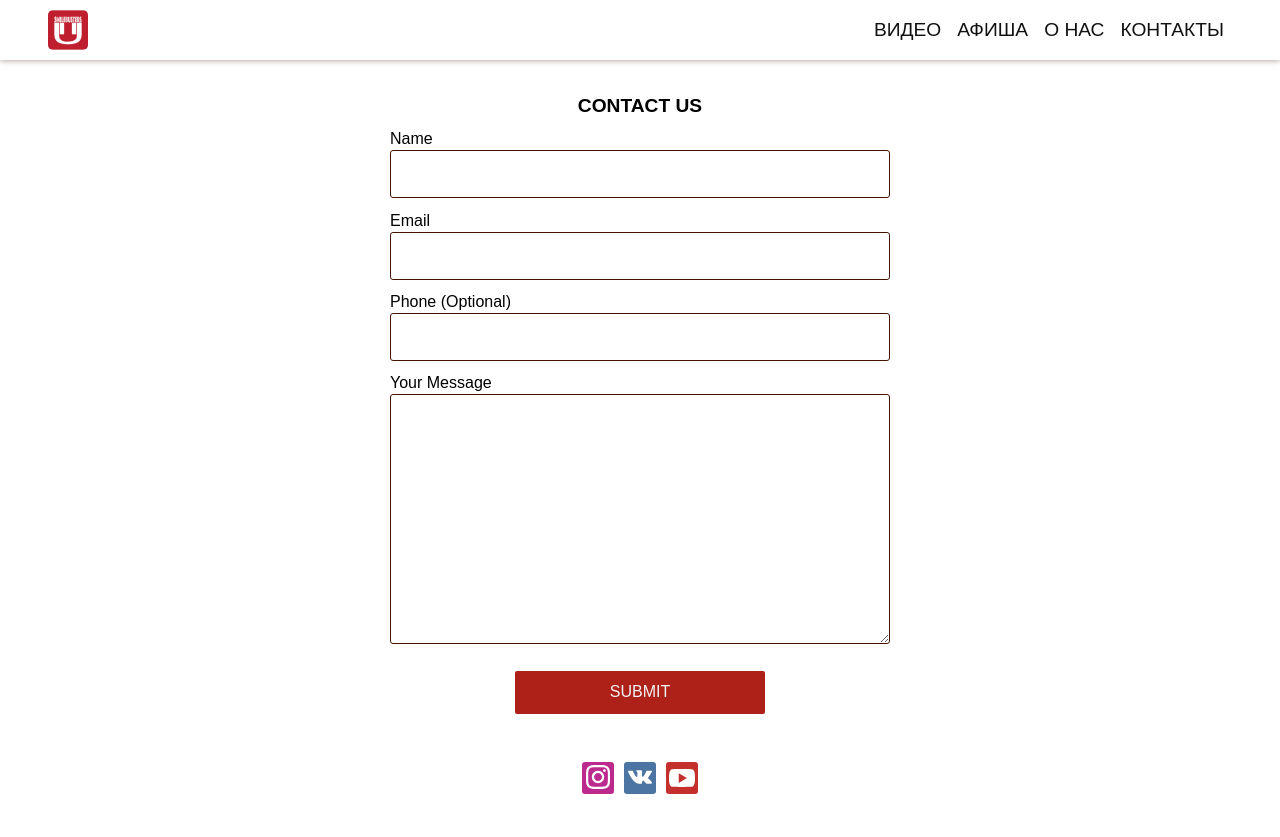
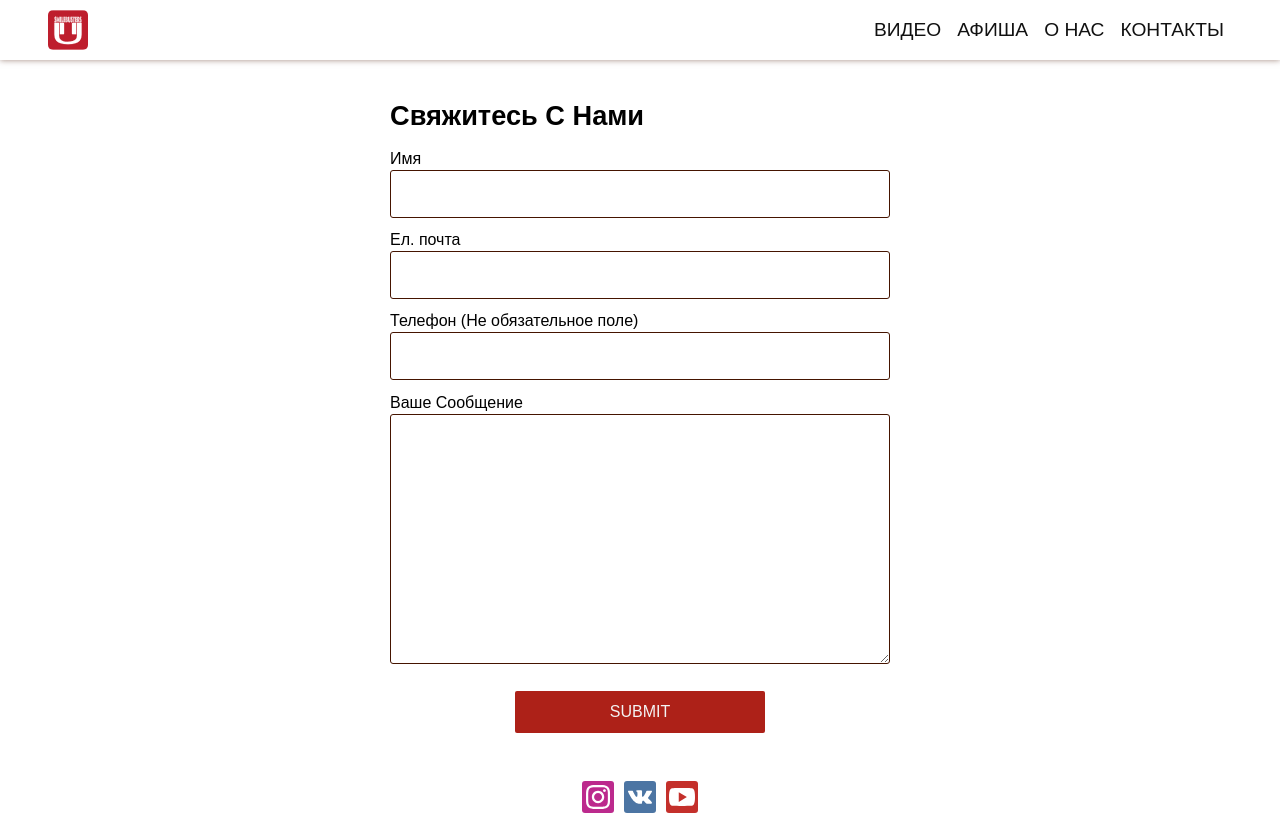
Before and after one commit to eelok/smilebusters, a React (Create React App) app: page /contact in a window 1280 px wide. Built offline with nearby package versions, Linux system fonts and the light colour scheme.

Commit message:
change language

```diff
--- a/src/pages/about/about-page-style.scss
+++ b/src/pages/about/about-page-style.scss
@@ -1,10 +1,9 @@
 .about-header {
+  padding: 1rem 1rem 0 1rem;
   text-align: center;
-  margin: 0.5rem 1rem;
 
   &__title {
     font-size: 1.7rem;
-    padding-top: 0.5rem;
 
     @media(min-width: 769px) {
       font-size: 2rem;
--- a/src/pages/about/crew-data.js
+++ b/src/pages/about/crew-data.js
@@ -1,8 +1,8 @@
 const CREW_DATA = [
     {
         id : 1,
-        name : "Adriano Celentano",
-        instrument: 'Барабаны',
+        name : "Михаил Логинов",
+        instrument: 'Ударные',
         img_url: "https://picsum.photos/id/1/345/200",
         info: `Lorem ipsum dolor sit amet, consectetur adipisicing elit.
                A aperiam cumque dolor error fuga porro quae recusandae
@@ -12,7 +12,7 @@ const CREW_DATA = [
     {
         id : 2,
         name : "Анастасия Ткаченко",
-        instrument: 'Клавиши',
+        instrument: 'Клавишные',
         img_url : "https://picsum.photos/id/836/345/200",
         info: `Lorem ipsum dolor sit amet, consectetur adipisicing elit.
                A aperiam cumque dolor error fuga porro quae recusandae
@@ -21,8 +21,8 @@ const CREW_DATA = [
     },
     {
         id : 3,
-        name : "Bob Marley",
-        instrument: 'guitar',
+        name : "Данил Пруцкий",
+        instrument: 'гитара',
         img_url : "https://picsum.photos/id/91/345/200",
         info: `Lorem ipsum dolor sit amet, consectetur adipisicing elit.
                A aperiam cumque dolor error fuga porro quae recusandae
@@ -31,8 +31,8 @@ const CREW_DATA = [
     },
     {
         id : 4,
-        name : "Tom Marley",
-        instrument: 'guitar',
+        name : "Вячеслав Пруцкий",
+        instrument: 'гитара',
         img_url : "https://picsum.photos/id/856/345/200",
         info: `Lorem ipsum dolor sit amet, consectetur adipisicing elit.
                A aperiam cumque dolor error fuga porro quae recusandae
@@ -42,7 +42,7 @@ const CREW_DATA = [
     {
         id : 5,
         name : "Алексей Ткаченко",
-        instrument: 'Менаджер',
+        instrument: 'Менеджер',
         img_url : "https://picsum.photos/id/1044/345/200",
         info: `Lorem ipsum dolor sit amet, consectetur adipisicing elit.
                A aperiam cumque dolor error fuga porro quae recusandae
--- a/src/pages/contact/contac-page-style.scss
+++ b/src/pages/contact/contac-page-style.scss
@@ -5,7 +5,11 @@
     margin: 1.5rem;
   }
 }
-
+.contact-header{
+  padding: 1rem 0;
+  font-size: 1.7rem;
+  text-transform: capitalize;
+}
 .group {
   display: flex;
   flex-direction: column;
--- a/src/pages/contact/contact-page-component.jsx
+++ b/src/pages/contact/contact-page-component.jsx
@@ -25,9 +25,9 @@ const ContactPage = () => {
         <div className='responsive-container'>
             <section className='contact-container'>
                 <form onSubmit={handleSubmit} className="group-control">
-                    <h3 className='secondary-header header-center'>Contact Us</h3>
+                    <h3 className='contact-header'>Свяжитесь с нами</h3>
                     <div className='group'>
-                        <label className='group__name' htmlFor='name'>Name</label>
+                        <label className='group__name' htmlFor='name'>Имя</label>
                         <input className='group__input'
                                type='text'
                                id='name'
@@ -36,7 +36,7 @@ const ContactPage = () => {
                         />
                     </div>
                     <div className='group'>
-                        <label className='group__name' htmlFor='email'>Email</label>
+                        <label className='group__name' htmlFor='email'>Ел. почта</label>
                         <input className='group__input'
                                type='email'
                                id='email'
@@ -44,7 +44,7 @@ const ContactPage = () => {
                                required={true}/>
                     </div>
                     <div className='group'>
-                        <label className='group__name' htmlFor='phone'>Phone <span>(Optional)</span></label>
+                        <label className='group__name' htmlFor='phone'>Телефон <span>(Не обязательное поле)</span></label>
                         <input className='group__input'
                                type='tel'
                                name='phone'
@@ -52,7 +52,7 @@ const ContactPage = () => {
                         />
                     </div>
                     <div className='group'>
-                        <label className='group__name' htmlFor='message'>Your Message</label>
+                        <label className='group__name' htmlFor='message'>Ваше Сообщение</label>
                         <textarea className='group__message'
                                   id='message'
                                   name='message'
```
